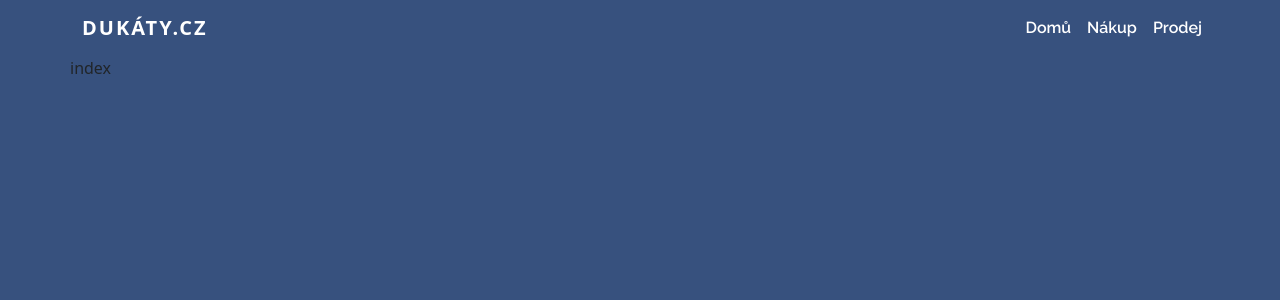
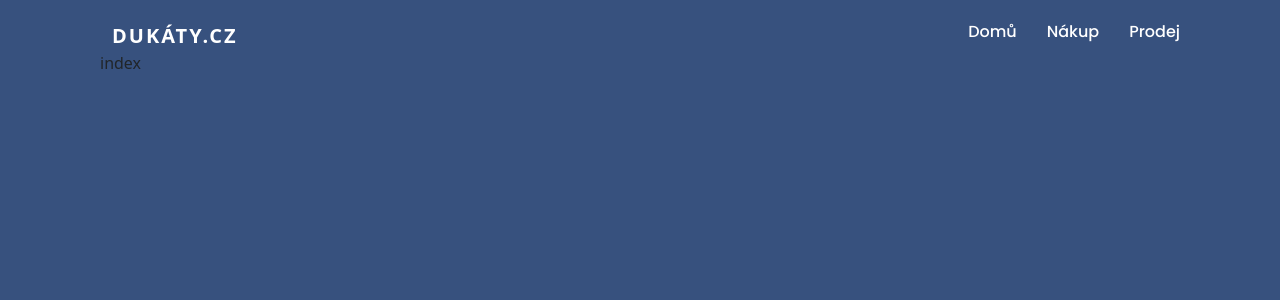
Before and after one commit to Vanevo00/dukaty, a Next.js app in the folder client/: page / in a window 1280 px wide. Shown: the top 300 px of the page. Built offline with nearby package versions, Linux system fonts and the light colour scheme.

Commit message:
feat: partial transfer to styled components

```diff
--- a/client/components/Layout.tsx
+++ b/client/components/Layout.tsx
@@ -1,14 +1,23 @@
 import React, { FunctionComponent } from 'react'
+import styled from 'styled-components'
 import Navbar from './Navbar/Navbar'
+
+const LayoutWrapper = styled.div`
+  background-color: ${props => props.theme.primaryColor};
+  min-height: 100vh;
+  padding: 0 300px;
+
+  @media (max-width: ${props => props.theme.largeScreen}) {
+    padding: 0 100px;
+  }
+`
 
 const Layout: FunctionComponent = ({ children }) => {
   return (
-    <div className='primary-background'>
-      <div className='container min-vh-100 primary-background p-0'>
-        <Navbar />
-        {children}
-      </div>
-    </div>
+    <LayoutWrapper>
+      <Navbar />
+      {children}
+    </LayoutWrapper>
 
   )
 }
--- a/client/components/Navbar/Menu.tsx
+++ b/client/components/Navbar/Menu.tsx
@@ -1,5 +1,12 @@
+import styled from 'styled-components'
 import MenuItem from './MenuItem'
 import MobileNavbarToggler from './MobileNavbarToggler'
+
+const MenuWrapper = styled.div`
+  display: flex;
+  justify-content: flex-end;
+  width: 100%;
+`
 
 interface Props {
   menuItems: {
@@ -9,16 +16,10 @@ interface Props {
 
 const Menu = ({ menuItems }: Props) => {
   return (
-    <div>
-      <MobileNavbarToggler />
-      <div className='collapse navbar-collapse' id='navbarNav'>
-        <ul className='navbar-nav'>
-          {
-            menuItems.map((item) => <MenuItem key={item.name} item={item} />)
-          }
-        </ul>
-      </div>
-    </div>
+    <MenuWrapper>
+      {/* <MobileNavbarToggler /> */}
+      {menuItems.map((item) => <MenuItem key={item.name} item={item} />)}
+    </MenuWrapper>
   )
 }
 
--- a/client/components/Navbar/MenuItem.tsx
+++ b/client/components/Navbar/MenuItem.tsx
@@ -1,3 +1,38 @@
+import styled from 'styled-components'
+
+const Item = styled.a`
+  color: ${props => props.theme.secondaryColor};
+  font-family: "Poppins", sans-serif;
+  font-weight: 500;
+  text-decoration: none;
+  margin-left: 30px;
+  transition: .3s;
+  position: relative;
+  padding-bottom: 7px;
+
+  &:before {
+    content: "";
+    position: absolute;
+    width: 100%;
+    height: 2px;
+    bottom: 0;
+    left: 0;
+    background-color: ${props => props.theme.tertiaryColor};
+    visibility: hidden;
+    transform: scaleX(0);
+    transition: all 0.3s ease-in-out;
+  }
+
+  &:hover:before {
+    visibility: visible;
+    transform: scaleX(1);
+  }
+
+  &:hover {
+    color: ${props => props.theme.tertiaryColor};
+  }
+`
+
 interface Props {
   item: {
     name: string
@@ -6,9 +41,7 @@ interface Props {
 
 const MenuItem = ({ item }: Props) => {
   return (
-    <li className='nav-item'>
-      <a className='nav-link secondary-color primary-font font-weight-600' href='#'>{item.name}</a>
-    </li>
+    <Item href='#'>{item.name}</Item>
   )
 }
 
--- a/client/components/Navbar/Navbar.tsx
+++ b/client/components/Navbar/Navbar.tsx
@@ -1,6 +1,14 @@
-import React, { FunctionComponent } from 'react'
+import styled from 'styled-components'
 import Logo from './Logo'
 import Menu from './Menu'
+
+const NavbarWrapper = styled.nav`
+  width: 100%;
+  display: flex;
+  justify-content: space-between;
+  align-items: center;
+  padding-top: 20px;
+`
 
 const menuItems = [
   {
@@ -14,12 +22,12 @@ const menuItems = [
   }
 ]
 
-const Navbar: FunctionComponent = ({ children }) => {
+const Navbar = () => {
   return (
-    <nav className='navbar navbar-expand-lg navbar-light'>
+    <NavbarWrapper>
       <Logo />
       <Menu menuItems={menuItems} />
-    </nav>
+    </NavbarWrapper>
   )
 }
 
--- /dev/null
+++ b/client/components/StyledComponents/ThemeProvider.tsx
@@ -0,0 +1,17 @@
+import React, { FunctionComponent } from 'react'
+import { ThemeProvider } from 'styled-components'
+
+const theme = {
+  primaryColor: '#37517e',
+  secondaryColor: '#fff',
+  tertiaryColor: 'gold',
+  largeScreen: '1600px'
+}
+
+const SCThemeProvider: FunctionComponent = ({ children }) => (
+  <ThemeProvider theme={theme}>
+    {children}
+  </ThemeProvider>
+)
+
+export default SCThemeProvider
--- a/client/package.json
+++ b/client/package.json
@@ -16,12 +16,14 @@
     "bootstrap": "^5.1.3",
     "next": "^12.0.10",
     "react": "^17.0.2",
-    "react-dom": "^17.0.2"
+    "react-dom": "^17.0.2",
+    "styled-components": "^5.3.3"
   },
   "devDependencies": {
     "@types/bootstrap": "^5.1.9",
     "@types/node": "^17.0.15",
     "@types/react": "^17.0.39",
+    "@types/styled-components": "^5.1.22",
     "@typescript-eslint/parser": "^5.11.0",
     "eslint": "^7.32.0",
     "eslint-config-standard": "^16.0.3",
--- a/client/pages/_app.tsx
+++ b/client/pages/_app.tsx
@@ -15,8 +15,7 @@ const OrderTracker: FC<AppProps> = ({ Component, pageProps }) => {
         <title>Svatováclavské dukáty</title>
         <link rel='preconnect' href='https://fonts.googleapis.com' />
         <link rel='preconnect' href='https://fonts.gstatic.com' crossOrigin />
-        <link href='https://fonts.googleapis.com/css2?family=Raleway:wght@400;500;600;700&display=swap' rel='stylesheet' />
-        <link href='https://fonts.googleapis.com/css2?family=Jost:wght@400;500;600;700&display=swap' rel='stylesheet' />
+        <link href='https://fonts.googleapis.com/css2?family=Poppins:wght@400;500;600;700&display=swap' rel='stylesheet' />
       </Head>
       <Component {...pageProps} />
     </>
--- a/client/pages/index.tsx
+++ b/client/pages/index.tsx
@@ -1,10 +1,13 @@
 import Layout from '../components/Layout'
+import ThemeProvider from '../components/StyledComponents/ThemeProvider'
 
 const Home = () => {
   return (
-    <Layout>
-      index
-    </Layout>
+    <ThemeProvider>
+      <Layout>
+        index
+      </Layout>
+    </ThemeProvider>
   )
 }
 
```
Also changed, not shown: client/.babelrc (added), 1 other file (tests, documents, lock files or other folders).
